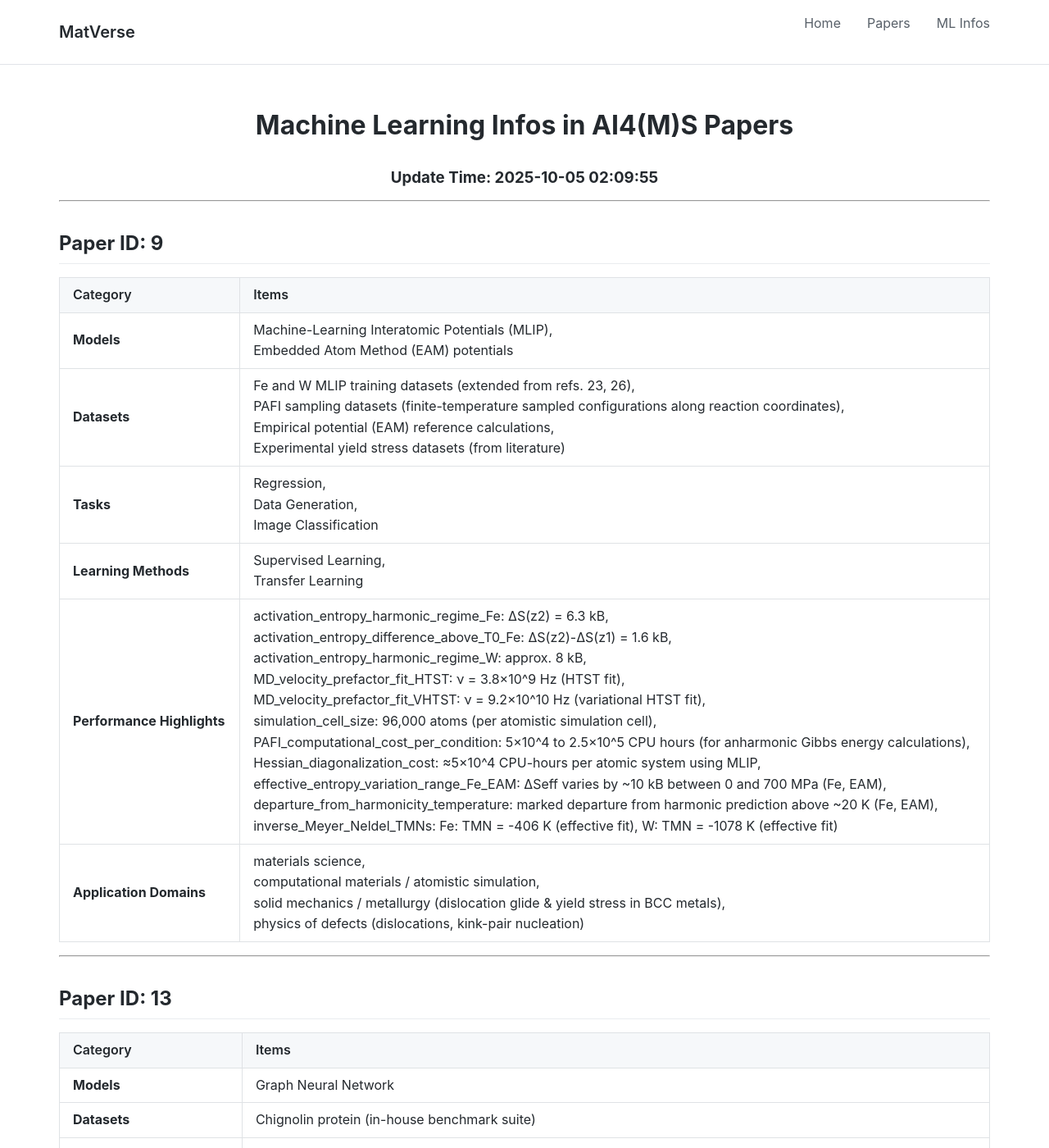
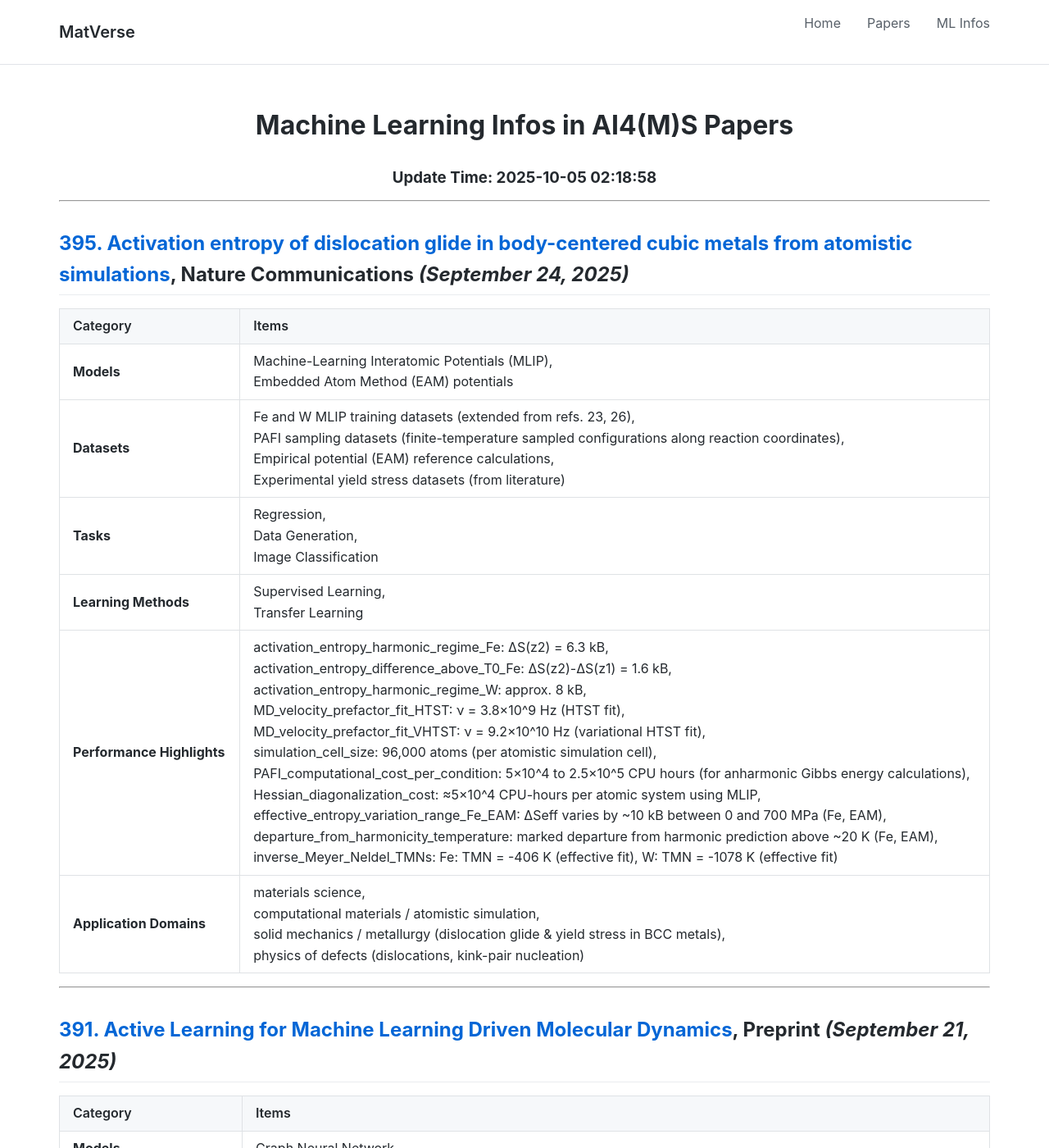
Before and after one commit to SMU-DIGA/matverse_papers, a Jekyll site: the page built from ml_infos.md, in a window 1280 px wide and 1400 px high. Shown: the whole window at 82% size. Built offline with Jekyll 4.4.1, drawn with Linux system fonts in a browser that asks for light colours; some of the changed text lies outside the part shown.

Commit message:
ml infos

```diff
--- a/main_ml_infos.py
+++ b/main_ml_infos.py
@@ -306,7 +306,6 @@ def render_to_markdown_table(input_file):
     # Sort by date (newest first)
     papers.sort(key=lambda x: x["date_obj"], reverse=True)
 
-    num_all_papers = len(papers)
     for paper_id, paper in enumerate(papers):
         # Parse the nested JSON string if needed
 
@@ -364,7 +363,7 @@ def render_to_markdown_table(input_file):
             # venue = item.get("publicationTitle", "Unknown Journal")
             venue = get_venue(paper)
             title = item.get("title", "Untitled")
-            paper_number = len(papers) - i  # Since papers are sorted newest first
+            paper_number = len(papers) - paper_id  # Since papers are sorted newest first
 
             # index_lines.append(
             #     f"- [{paper_number}. {title}]({anchor}), {venue} *({paper['date_str']})*"
--- a/ml_infos.md
+++ b/ml_infos.md
@@ -6,12 +6,12 @@ permalink: /ml_infos/
 
 <div align="center">
     <h1>Machine Learning Infos in AI4(M)S Papers</h1>
-    <h3>Update Time: 2025-10-05 02:09:55</h3>
+    <h3>Update Time: 2025-10-05 02:18:58</h3>
     </div>
 
 ---
 
-## Paper ID: 9
+## [395. Activation entropy of dislocation glide in body-centered cubic metals from atomistic simulations]((https://doi.org/10.1038/s41467-025-62390-w)), Nature Communications *(September 24, 2025)*
 
 | Category | Items |
 |----------|-------|
@@ -25,7 +25,7 @@ permalink: /ml_infos/
 ---
 
 
-## Paper ID: 13
+## [391. Active Learning for Machine Learning Driven Molecular Dynamics]((https://doi.org/10.48550/arXiv.2509.17208)), Preprint *(September 21, 2025)*
 
 | Category | Items |
 |----------|-------|
@@ -39,7 +39,7 @@ permalink: /ml_infos/
 ---
 
 
-## Paper ID: 32
+## [372. Guided multi-agent AI invents highly accurate, uncertainty-aware transcriptomic aging clocks]((https://doi.org/10.1101/2025.09.08.674588)), Preprint *(September 12, 2025)*
 
 | Category | Items |
 |----------|-------|
@@ -53,7 +53,7 @@ permalink: /ml_infos/
 ---
 
 
-## Paper ID: 78
+## [326. Probing the limitations of multimodal language models for chemistry and materials research]((https://doi.org/10.1038/s43588-025-00836-3)), Nature Computational Science *(August 11, 2025)*
 
 | Category | Items |
 |----------|-------|
@@ -67,7 +67,7 @@ permalink: /ml_infos/
 ---
 
 
-## Paper ID: 104
+## [300. AlphaGenome: advancing regulatory variant effect prediction with a unified DNA sequence model]((https://doi.org/10.1101/2025.06.25.661532)), Preprint *(July 11, 2025)*
 
 | Category | Items |
 |----------|-------|
@@ -81,7 +81,7 @@ permalink: /ml_infos/
 ---
 
 
-## Paper ID: 140
+## [264. End-to-end data-driven weather prediction]((https://doi.org/10.1038/s41586-025-08897-0)), Nature *(May 2025)*
 
 | Category | Items |
 |----------|-------|
@@ -95,7 +95,7 @@ permalink: /ml_infos/
 ---
 
 
-## Paper ID: 199
+## [205. Crystal structure generation with autoregressive large language modeling]((https://doi.org/10.1038/s41467-024-54639-7)), Nature Communications *(December 06, 2024)*
 
 | Category | Items |
 |----------|-------|
@@ -109,7 +109,7 @@ permalink: /ml_infos/
 ---
 
 
-## Paper ID: 215
+## [189. Transforming science labs into automated factories of discovery]((https://doi.org/10.1126/scirobotics.adm6991)), Science Robotics *(October 23, 2024)*
 
 | Category | Items |
 |----------|-------|
@@ -123,7 +123,7 @@ permalink: /ml_infos/
 ---
 
 
-## Paper ID: 216
+## [188. Open Materials 2024 (OMat24) Inorganic Materials Dataset and Models]((https://doi.org/10.48550/arXiv.2410.12771)), Preprint *(October 16, 2024)*
 
 | Category | Items |
 |----------|-------|
@@ -137,7 +137,7 @@ permalink: /ml_infos/
 ---
 
 
-## Paper ID: 226
+## [178. Closed-loop transfer enables artificial intelligence to yield chemical knowledge]((https://doi.org/10.1038/s41586-024-07892-1)), Nature *(September 2024)*
 
 | Category | Items |
 |----------|-------|
@@ -151,7 +151,7 @@ permalink: /ml_infos/
 ---
 
 
-## Paper ID: 232
+## [172. The power and pitfalls of AlphaFold2 for structure prediction beyond rigid globular proteins]((https://doi.org/10.1038/s41589-024-01638-w)), Nature Chemical Biology *(August 2024)*
 
 | Category | Items |
 |----------|-------|
@@ -165,7 +165,7 @@ permalink: /ml_infos/
 ---
 
 
-## Paper ID: 233
+## [171. OpenFold: retraining AlphaFold2 yields new insights into its learning mechanisms and capacity for generalization]((https://doi.org/10.1038/s41592-024-02272-z)), Nature Methods *(August 2024)*
 
 | Category | Items |
 |----------|-------|
@@ -179,7 +179,7 @@ permalink: /ml_infos/
 ---
 
 
-## Paper ID: 247
+## [157. Closed-Loop Multi-Objective Optimization for Cu–Sb–S Photo-Electrocatalytic Materials’ Discovery]((https://doi.org/10.1002/adma.202304269)), Advanced Materials *(June 04, 2024)*
 
 | Category | Items |
 |----------|-------|
@@ -193,7 +193,7 @@ permalink: /ml_infos/
 ---
 
 
-## Paper ID: 277
+## [127. A dynamic knowledge graph approach to distributed self-driving laboratories]((https://doi.org/10.1038/s41467-023-44599-9)), Nature Communications *(January 23, 2024)*
 
 | Category | Items |
 |----------|-------|
@@ -207,7 +207,7 @@ permalink: /ml_infos/
 ---
 
 
-## Paper ID: 319
+## [85. The rise of self-driving labs in chemical and materials sciences]((https://doi.org/10.1038/s44160-022-00231-0)), Nature Synthesis *(June 2023)*
 
 | Category | Items |
 |----------|-------|
@@ -221,7 +221,7 @@ permalink: /ml_infos/
 ---
 
 
-## Paper ID: 326
+## [78. Generative Models as an Emerging Paradigm in the Chemical Sciences]((https://doi.org/10.1021/jacs.2c13467)), Journal of the American Chemical Society *(April 26, 2023)*
 
 | Category | Items |
 |----------|-------|
@@ -235,7 +235,7 @@ permalink: /ml_infos/
 ---
 
 
-## Paper ID: 352
+## [52. Distributed representations of atoms and materials for machine learning]((https://doi.org/10.1038/s41524-022-00729-3)), npj Computational Materials *(March 18, 2022)*
 
 | Category | Items |
 |----------|-------|
@@ -249,7 +249,7 @@ permalink: /ml_infos/
 ---
 
 
-## Paper ID: 363
+## [41. Accurate prediction of protein structures and interactions using a three-track neural network]((https://doi.org/10.1126/science.abj8754)), Science *(August 20, 2021)*
 
 | Category | Items |
 |----------|-------|
@@ -263,7 +263,7 @@ permalink: /ml_infos/
 ---
 
 
-## Paper ID: 378
+## [26. Coevolutionary search for optimal materials in the space of all possible compounds]((https://doi.org/10.1038/s41524-020-0322-9)), npj Computational Materials *(May 14, 2020)*
 
 | Category | Items |
 |----------|-------|
@@ -277,7 +277,7 @@ permalink: /ml_infos/
 ---
 
 
-## Paper ID: 388
+## [16. Active learning for accelerated design of layered materials]((https://doi.org/10.1038/s41524-018-0129-0)), npj Computational Materials *(December 10, 2018)*
 
 | Category | Items |
 |----------|-------|
```
